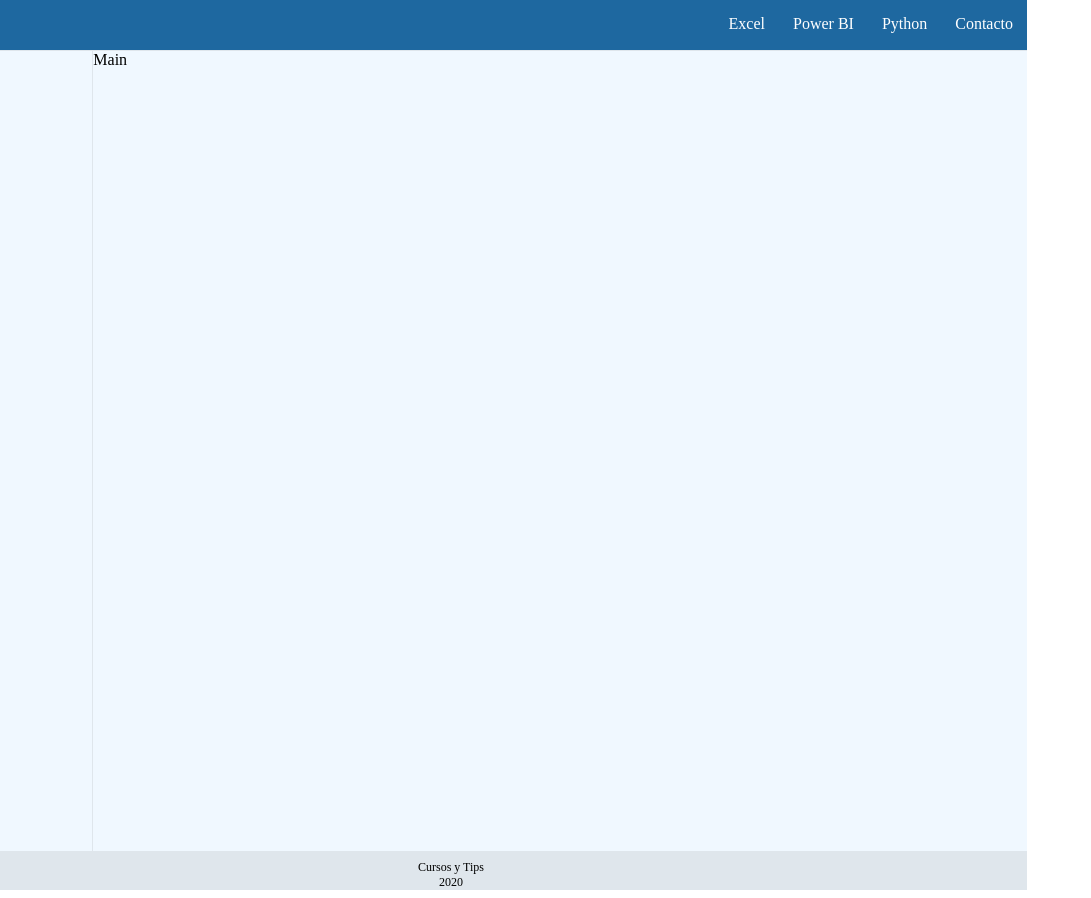
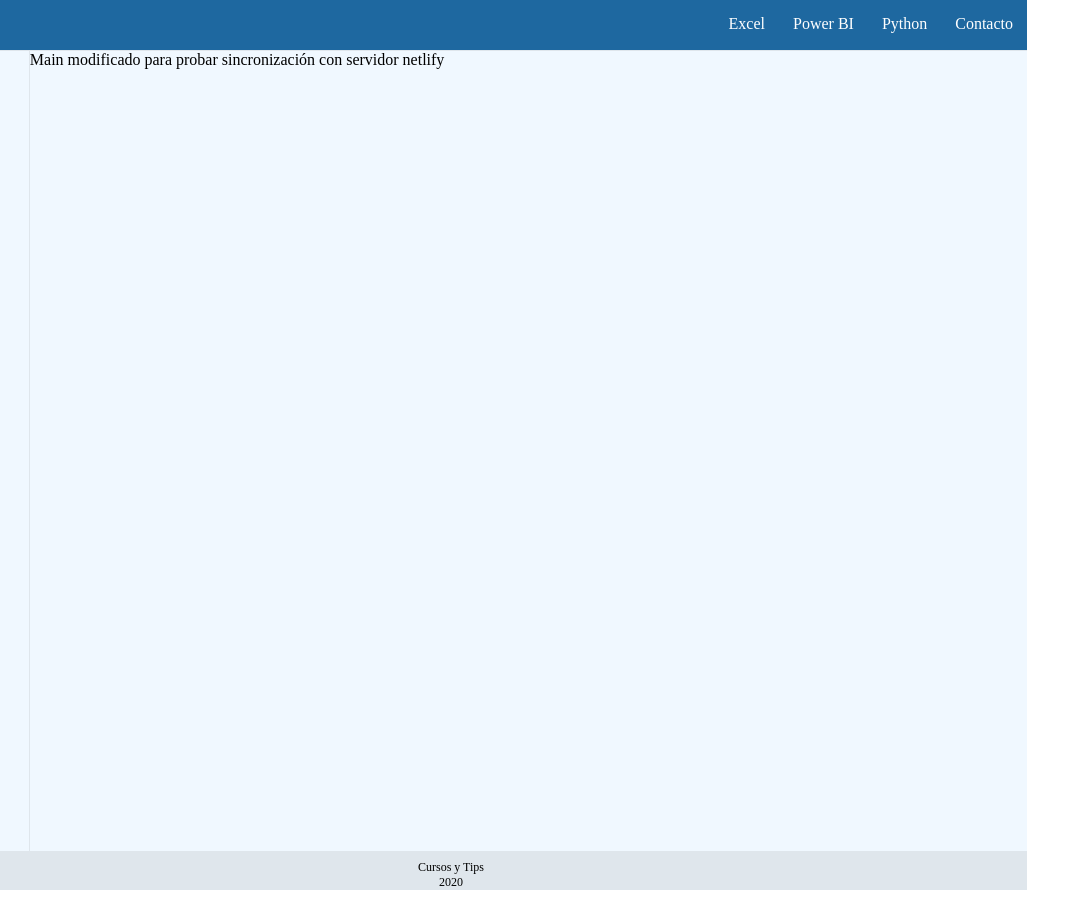
Before and after one commit to lucamufe/TestPage, a plain HTML site: page index.html in a window 1280 px wide. Shown: the full height of the page, 189-1280 px from the left. Drawn offline with Linux system fonts and the light colour scheme.

Commit message:
Test sincronización

```diff
--- a/index.html
+++ b/index.html
@@ -23,7 +23,7 @@
             </div>
         </div>
         <div class="item2">Menu</div>
-        <div class="item3">Main</div>
+        <div class="item3">Main modificado para probar sincronización con servidor netlify</div>
         <div class="item4">Cursos y Tips<br>2020</div>
     </div>
 
```
